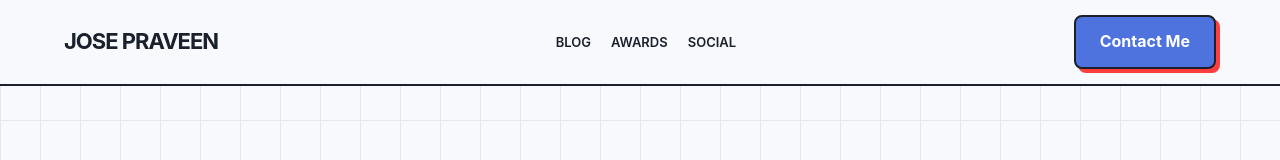
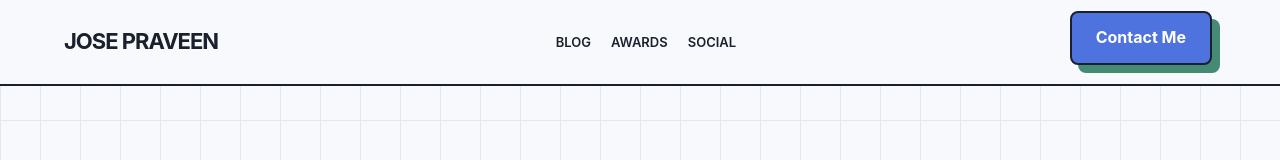
Before and after one commit to josepraveen/josepraveen.github.io, a plain HTML site: page index.html in a window 1280 px wide. In both pictures the pointer is over the link "Contact Me". Shown: the top 160 px of the page. Drawn offline with Linux system fonts and the light colour scheme.

Commit message:
Update index.html

```diff
--- a/index.html
+++ b/index.html
@@ -71,6 +71,10 @@
         .btn-white { background: white; color: var(--primary-dark); }
         .btn:active { transform: translate(2px, 2px); box-shadow: 2px 2px 0px var(--btn-shadow); }
 
+        .btn.btn-blue:hover {
+          transform: translate(-4px, -4px);
+          box-shadow: 8px 8px 0px #458B73;
+        }
         /* --- Impact/Marquee Section --- */
         .impact-section { padding-top: 140px; }
         .marquee-wrapper { width: 100%; overflow: hidden; display: flex; padding-bottom: 20px; }
```
